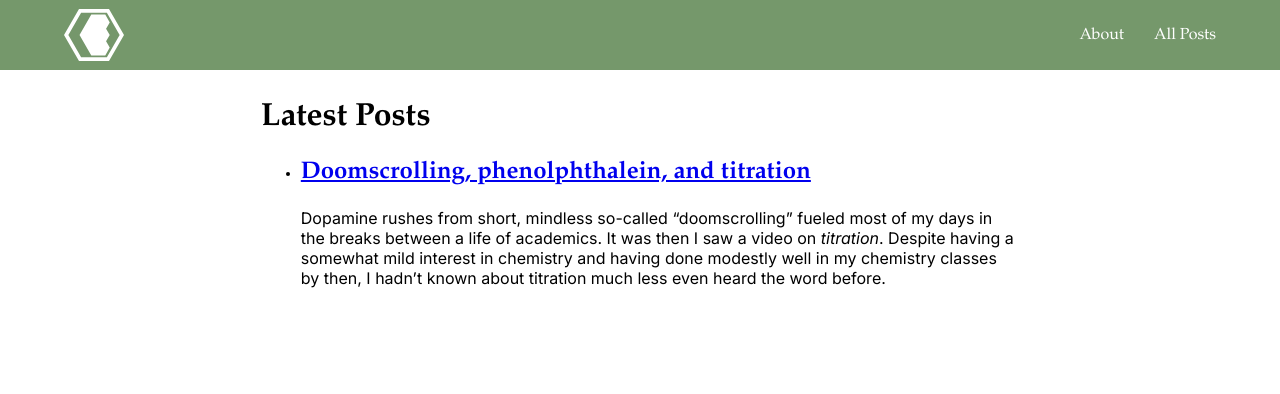
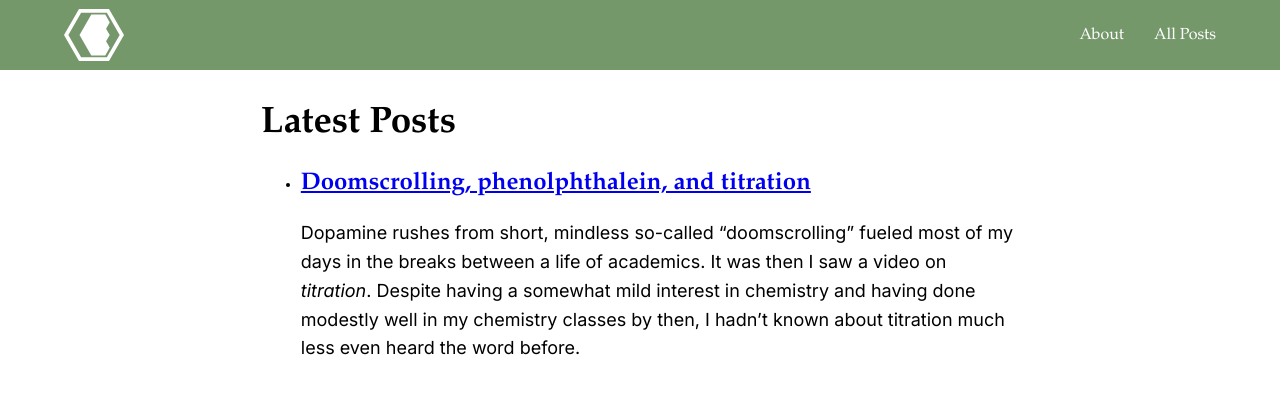
Before and after one commit to 416eclipse/416eclipse.github.io, a Jekyll site: the page built from blog.html, in a window 1280 px wide. Shown: the top 394 px of the page. Built offline with Jekyll 4.4.1, drawn with Linux system fonts in a browser that asks for light colours.

Commit message:
Added easier reading styling.

```diff
--- a/_sass/main.scss
+++ b/_sass/main.scss
@@ -12,12 +12,18 @@ html {
 
 body {
     padding-top: 70px;
+    padding-bottom: 30px;
+}
+
+h1 {
+    font-size: 2.3rem;
 }
 
 p {
     font-family: 'Inter', Arial, Helvetica, sans-serif;
+    font-size: 1.125rem;
+    line-height: 1.6;
 }
-
 
 .navbar {
     background: var(--primary);
```
